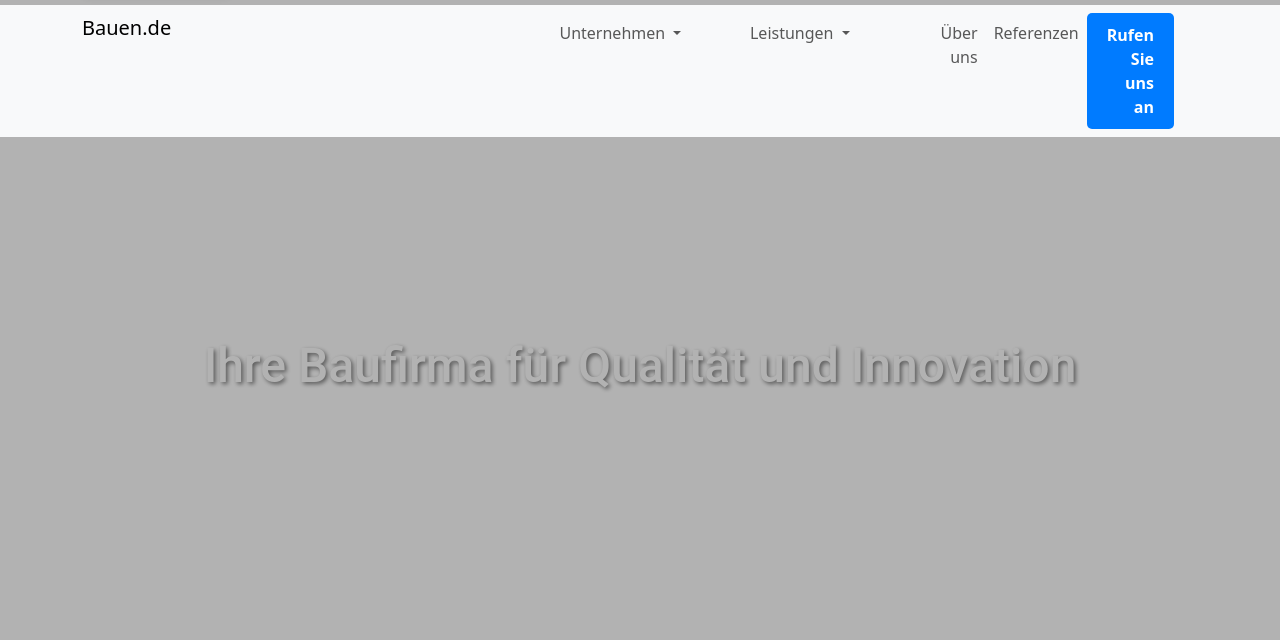
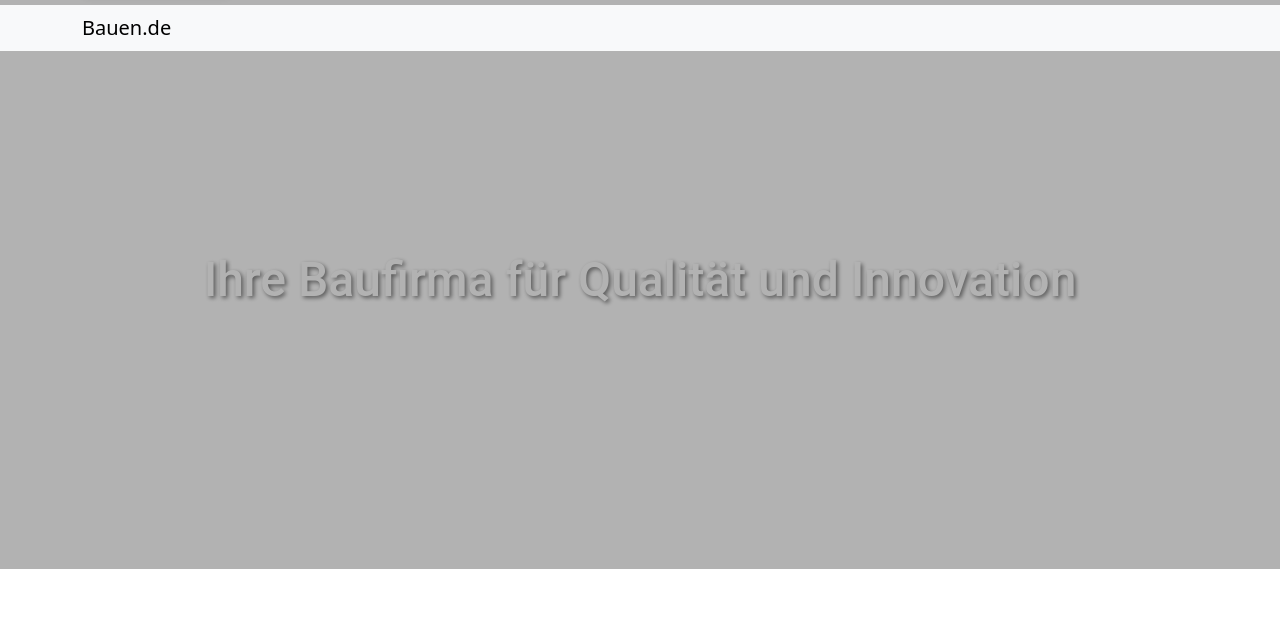
Before and after one commit to ThomasAndreasMeyer/bauen, a plain HTML site: page index.html in a window 1280 px wide. Shown: the part 160-800 px from the top of the page. Drawn offline with nearby package versions, Linux system fonts and the light colour scheme.

Commit message:
Add files via upload

```diff
--- a/index.html
+++ b/index.html
@@ -80,9 +80,12 @@
                         <span class="navbar-toggler-icon"></span>
                     </button>
                 </div>
+            </div>
+        </div>
+    </nav>
 
-                  <!-- Hier beginnt das Dropdown-Menü "Unternehmen" -->
-                  <div class="col">
+    <!-- Hier beginnt das Dropdown-Menü "Unternehmen" im Hamburger-Menü -->
+    <div class="collapse navbar-collapse" id="navbarNav">
         <ul class="navbar-nav">
             <li class="nav-item dropdown">
                 <a class="nav-link dropdown-toggle" href="#" id="navbarDropdownMenuLink1" role="button" data-bs-toggle="dropdown" aria-haspopup="true" aria-expanded="false">
@@ -92,18 +95,18 @@
                     <a class="dropdown-item" href="ueber_uns.html">Über uns</a>
                     <a class="dropdown-item" href="referenzen.html">Referenzen</a>
                     <a class="dropdown-item" href="partner.html">Partner</a>
-                                  <a class="dropdown-item" href="karriere.html">Karriere</a>
+                    <a class "dropdown-item" href="karriere.html">Karriere</a>
                 </div>
             </li>
         </ul>
     </div>
-                  <!-- Ende des Dropdown-Menüs "Unternehmen" -->
+    <!-- Ende des Dropdown-Menüs "Unternehmen" im Hamburger-Menü -->
 
-                  <!-- Hier beginnt das Dropdown-Menü "Leistungen" -->
-                  <div class="col">
+    <!-- Hier beginnt das Dropdown-Menü "Leistungen" im Hamburger-Menü -->
+    <div class="collapse navbar-collapse" id="navbarNav">
         <ul class="navbar-nav">
             <li class="nav-item dropdown">
-                              <a class="nav-link dropdown-toggle" href="#" id="navbarDropdownMenuLink2" role- button" data-bs-toggle="dropdown" aria-haspopup="true" aria-expanded="false">
+                <a class="nav-link dropdown-toggle" href="#" id="navbarDropdownMenuLink2" role="button" data-bs-toggle="dropdown" aria-haspopup="true" aria-expanded="false">
                     Leistungen
                 </a>
                 <div class="dropdown-menu" aria-labelledby="navbarDropdownMenuLink2">
@@ -117,10 +120,10 @@
             </li>
         </ul>
     </div>
-                  <!-- Ende des Dropdown-Menüs "Leistungen" -->
+    <!-- Ende des Dropdown-Menüs "Leistungen" im Hamburger-Menü -->
 
-                  <!-- Rechter Bereich der Navbar -->
-                  <div class="col text-end">
+    <!-- Rechter Bereich der Navbar im Hamburger-Menü -->
+    <div class="collapse navbar-collapse" id="navbarNav">
         <ul class="navbar-nav">
             <li class="nav-item">
                 <a class="nav-link" href="#">Über uns</a>
@@ -133,9 +136,7 @@
             </li>
         </ul>
     </div>
-              </div>
-          </div>
-      </nav>
+
 
 
       <!-- Hero Segment -->
```
Lines whose indentation alone changed are shown as unchanged.
